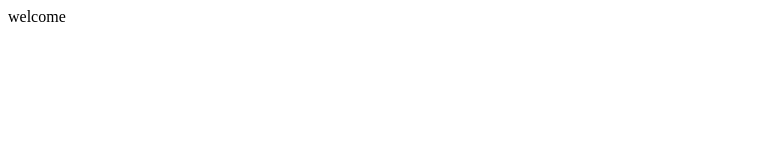
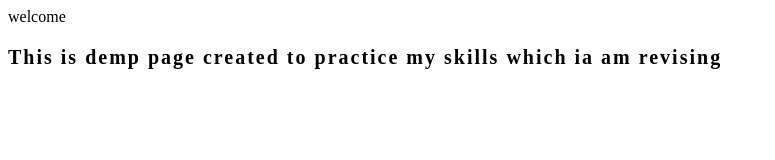
Before and after one commit to maheshtambade/Joke-Generation-App, a plain HTML site: page viralscript.html in a window 1280 px wide. Shown: the whole page, without its empty margins (0-775 px from the left). Drawn offline with Linux system fonts and the light colour scheme.

Commit message:
Add practice paragraph to viralscript.html
Added a paragraph to the HTML page for practice.

```diff
--- a/viralscript.html
+++ b/viralscript.html
@@ -13,5 +13,6 @@
   </head>
   <head>
     welcome
+    <p>This is demp page created to practice my skills which ia am revising</p>
   </head>
 </html>
```
